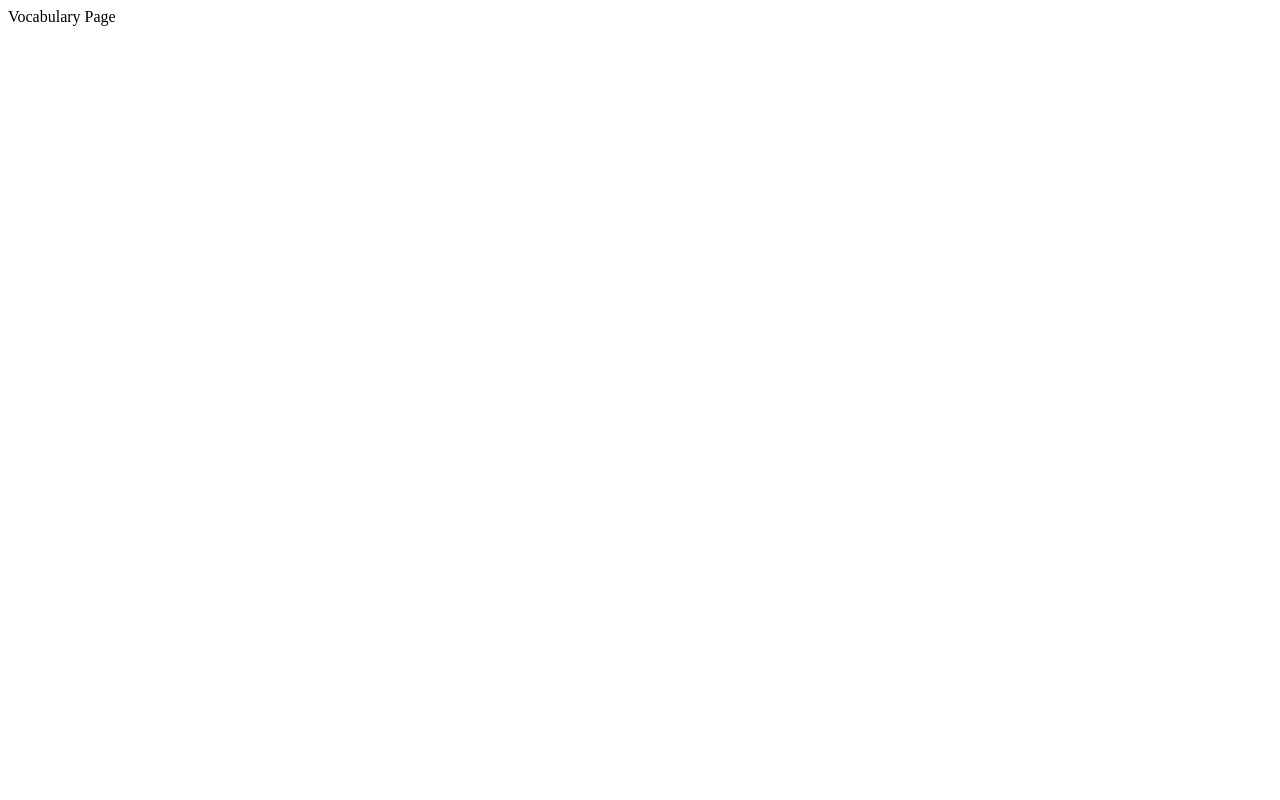
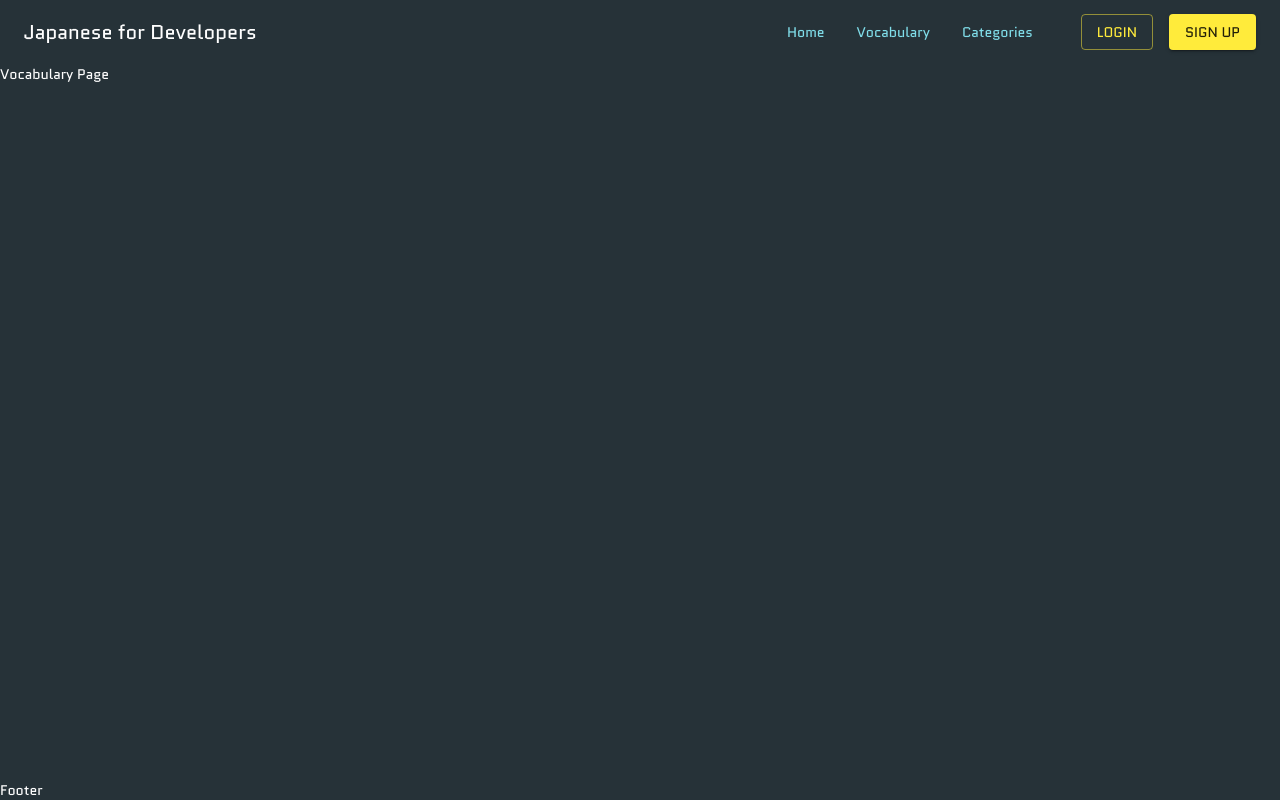
Before and after one commit to chadmuro/japanese-ui, a React (Create React App) app: page /vocabulary in a window 1280 px wide. Built offline with nearby package versions, Linux system fonts and the light colour scheme.

Commit message:
add routes and category page

```diff
--- a/src/components/Layout/Header.js
+++ b/src/components/Layout/Header.js
@@ -1,4 +1,5 @@
 import React from 'react';
+import { useHistory } from 'react-router-dom';
 import { makeStyles } from '@material-ui/core/styles';
 import AppBar from '@material-ui/core/AppBar';
 import Toolbar from '@material-ui/core/Toolbar';
@@ -29,6 +30,7 @@ const useStyles = makeStyles(theme => ({
 
 const Header = () => {
 	const classes = useStyles();
+	const history = useHistory();
 
 	return (
 		<AppBar position="static" color="inherit" elevation={0}>
@@ -39,9 +41,15 @@ const Header = () => {
 					</Typography>
 				</div>
 				<nav className={classes.nav}>
-					<Link color="primary">Home</Link>
-					<Link color="primary">Vocabulary</Link>
-					<Link color="primary">Categories</Link>
+					<Link color="primary" onClick={() => history.push('/')}>
+						Home
+					</Link>
+					<Link color="primary" onClick={() => history.push('/vocabulary')}>
+						Vocabulary
+					</Link>
+					<Link color="primary" onClick={() => history.push('/category')}>
+						Categories
+					</Link>
 				</nav>
 				<div className={classes.buttonWrap}>
 					<Button color="secondary" variant="outlined">
--- /dev/null
+++ b/src/pages/Category.js
@@ -0,0 +1,8 @@
+import React from 'react';
+import Layout from '../components/Layout/Layout';
+
+const Category = () => {
+	return <Layout>Category Page</Layout>;
+};
+
+export default Category;
--- a/src/pages/Vocabulary.js
+++ b/src/pages/Vocabulary.js
@@ -1,7 +1,8 @@
 import React from 'react';
+import Layout from '../components/Layout/Layout';
 
 const Vocabulary = () => {
-	return <div>Vocabulary Page</div>;
+	return <Layout>Vocabulary Page</Layout>;
 };
 
 export default Vocabulary;
--- a/src/routes.js
+++ b/src/routes.js
@@ -1,10 +1,12 @@
 import { Switch, Route } from 'react-router-dom';
 import Home from './pages/Home';
 import Vocabulary from './pages/Vocabulary';
+import Category from './pages/Category';
 
 function Routes() {
 	return (
 		<Switch>
+			<Route path="/category" component={Category} />
 			<Route path="/vocabulary" component={Vocabulary} />
 			<Route path="/" component={Home} />
 		</Switch>
```
